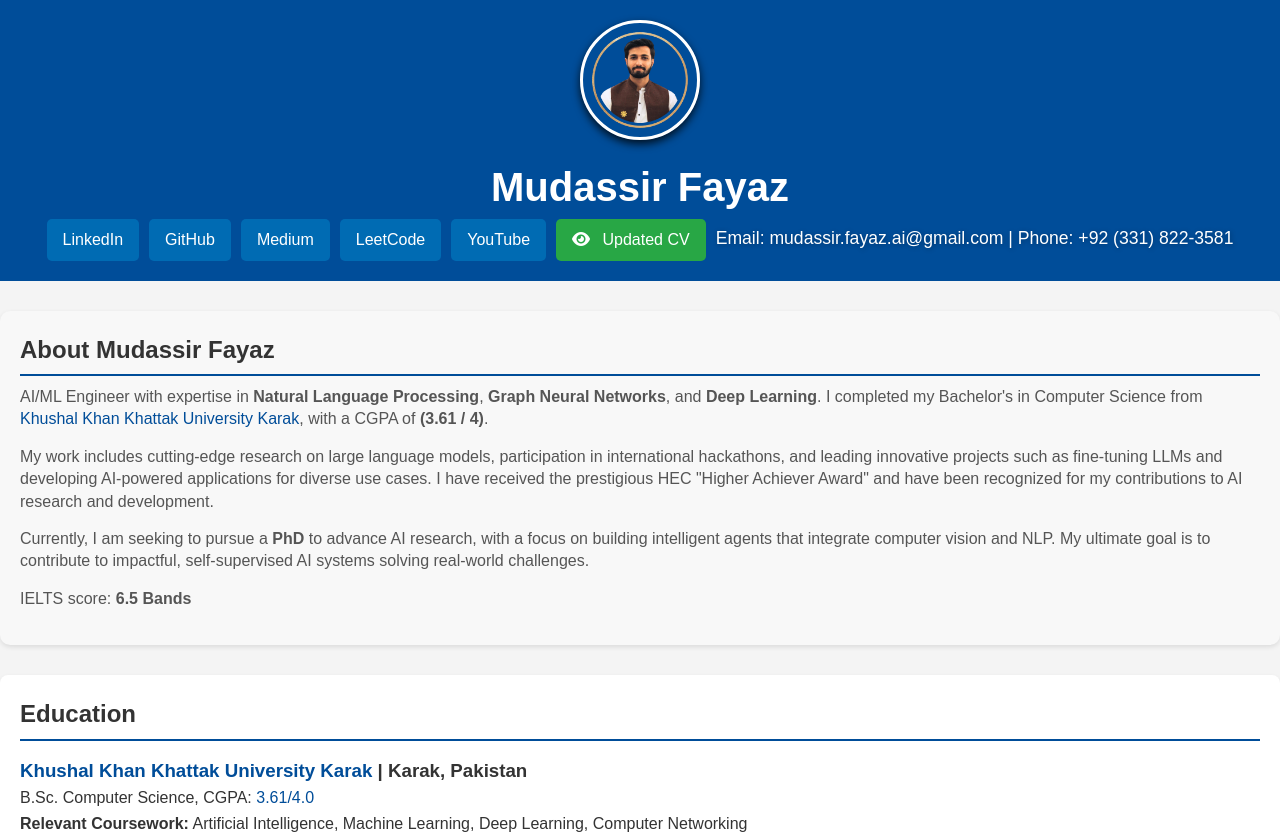
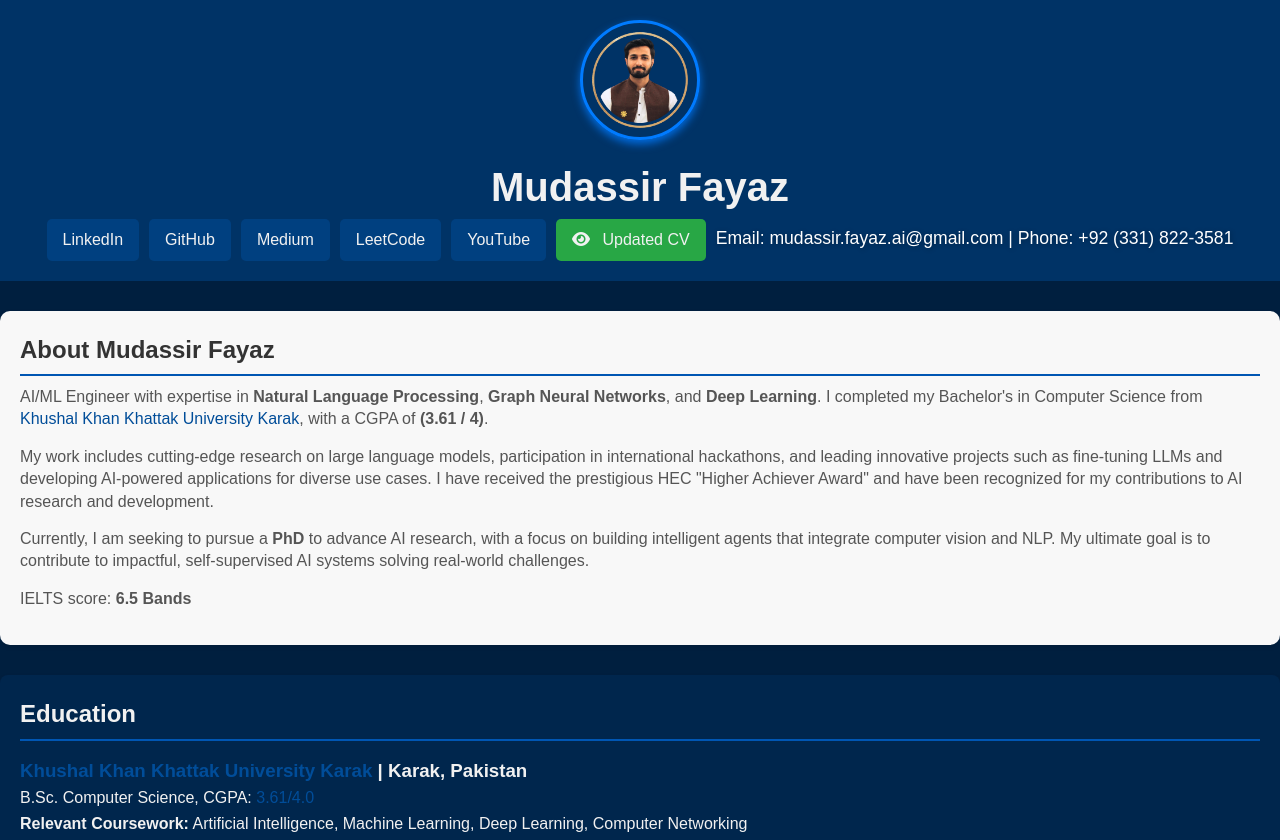
Before and after one commit to mudassirfayaz/mudassirfayaz.github.io, a plain HTML site: page index.html in a window 1280 px wide. Shown: the top 840 px of the page. Drawn offline with Linux system fonts and the light colour scheme.

Commit message:
CSS updates

```diff
--- a/style.css
+++ b/style.css
@@ -200,3 +200,54 @@ footer {
         align-items: center;
     }
 }
+/* General Styling */
+body {
+    background-color: #001f3f; /* Dark Blue */
+    color: #f1f1f1; /* Light text for contrast */
+}
+
+/* Header */
+header {
+    background-color: #003366; /* Slightly Lighter Blue */
+    color: #f1f1f1;
+}
+
+header img.profile-img {
+    border: 3px solid #007bff; /* Bright Blue Border */
+    box-shadow: 0 4px 8px rgba(0, 123, 255, 0.8);
+}
+
+/* Links */
+.links a {
+    background-color: #004080; /* Medium Blue */
+    color: #f1f1f1;
+}
+
+.links a:hover {
+    background-color: #0056b3; /* Brighter Blue on Hover */
+}
+
+/* Section Backgrounds */
+section {
+    background-color: #00264d; /* Darker Blue */
+    border-color: #004080; /* Border with Medium Blue */
+}
+
+/* Section Headings */
+section h2 {
+    color: #f1f1f1; /* Light Text */
+    border-bottom: 2px solid #0056b3; /* Brighter Blue Border */
+}
+
+/* Footer */
+footer {
+    background-color: #003366; /* Lighter Blue */
+    color: #f1f1f1;
+}
+
+/* Compact Layout for Small Screens */
+@media screen and (max-width: 768px) {
+    body {
+        background-color: #001a33; /* Slightly Darker Blue for Small Screens */
+    }
+}
```
